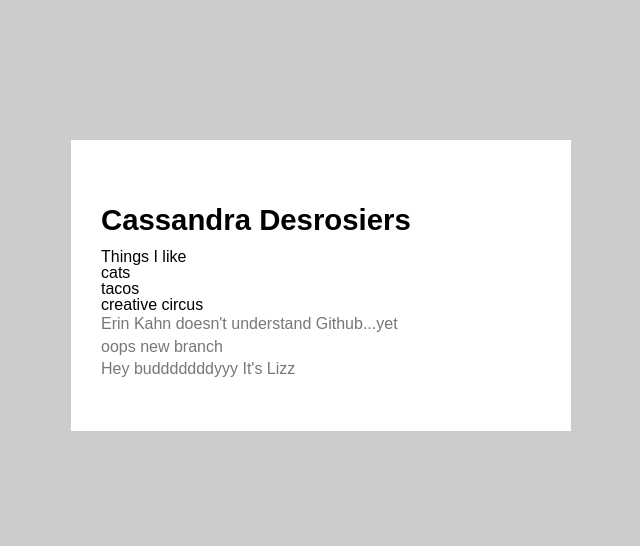
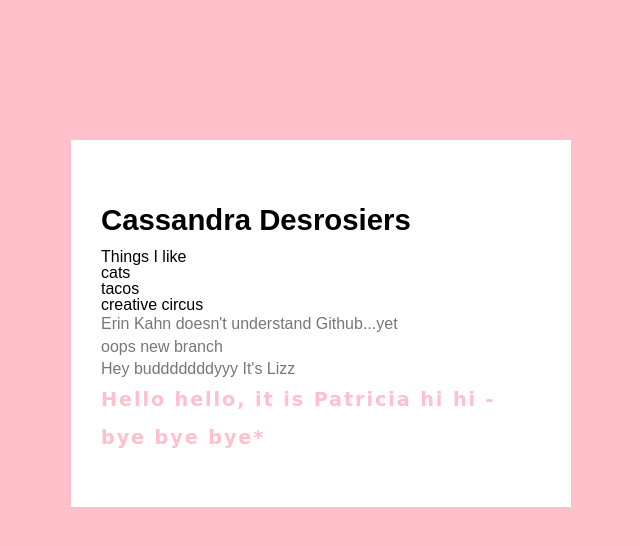
Before and after one commit to cassandradesro/wd3-week1-demo, a website: page index.html in a window 1280 px wide. Shown: the whole page, without its empty margins (319-959 px from the left). Drawn offline with Linux system fonts and the light colour scheme.

Commit message:
pats-changes

```diff
--- a/assets/css/main.css
+++ b/assets/css/main.css
@@ -16,7 +16,7 @@ TABLE OF CONTENTS:
   box-sizing: border-box; }
 
 body {
-  background: #ccc; }
+  background: pink; }
 
 .content {
   position: relative;
@@ -67,4 +67,13 @@ code {
   font-size: 0.8em;
   opacity: 0.1; }
 
+.p {
+  color: pink;
+  font-weight: bold;
+  font-family: cursive;
+  letter-spacing: .1em;
+  font-size: 1.2em;
+  line-height: 2em;
+}
+
 /*# sourceMappingURL=main.css.map */
--- a/index.html
+++ b/index.html
@@ -26,6 +26,11 @@
 
 
 			<p>Hey budddddddyyy It's Lizz</p>
+
+			<h2 class="p"> Hello hello, it is Patricia hi hi - bye bye bye* </h2>
+
+
+
 		</div>
 
 
```
